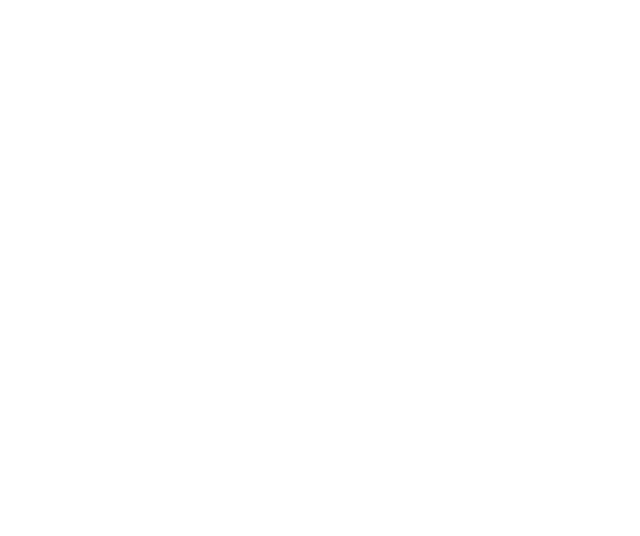
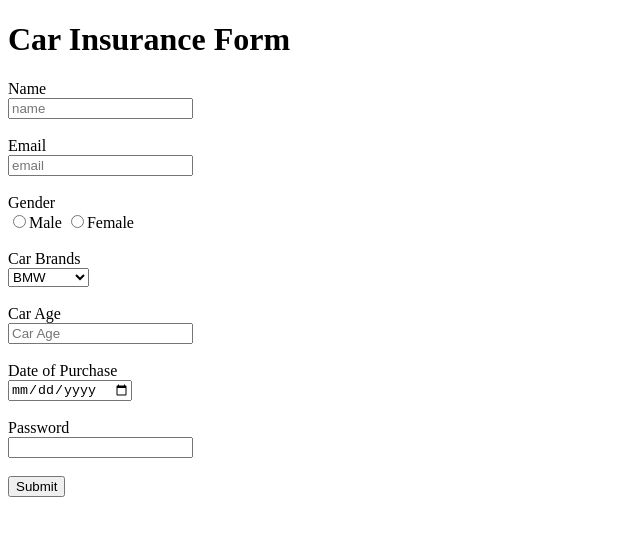
Before and after one commit to acciojob/car-insurance-form-shAms288, a website: page main.html in a window 1280 px wide. Shown: the whole page, without its empty margins (0-640 px from the left). Drawn offline with Linux system fonts and the light colour scheme.

Commit message:
created a submission

```diff
--- a/main.html
+++ b/main.html
@@ -10,6 +10,31 @@
 	<!-- the entire body must be written by student -->
     <script type="text/javascript" src="./script.js">
 </script>
+	<h1>Car Insurance Form</h1>
+	<form action="#" method="post">
+		<label for="name">Name</label><br>
+		<input type="text" id="name" placeholder="name"><br><br>
+		<label for="email">Email</label><br>
+		<input type="email" id="email" placeholder="email"><br><br>
+		<label for="gender">Gender</label><br>
+		<input type="radio">Male
+		<input type="radio">Female<br><br>
+
+		<label for="car">Car Brands</label><br>
+		<select>
+			<option>BMW</option>
+			<option>Audi</option>
+			<option>Mercedez</option>
+		</select><br><br>
+		<label for="carage">Car Age</label><br>
+		<input type="number" id="carage" placeholder="Car Age"><br><br>
+		<label for="dateOfPurchase">Date of Purchase</label><br>
+		<input type="date" id="dop"><br><br>
+		<label for="password">Password</label><br>
+		<input type="password" id="password"><br><br>
+		<button type="submit">Submit</button>
+
+	</form>
 
 </body>
 
```
